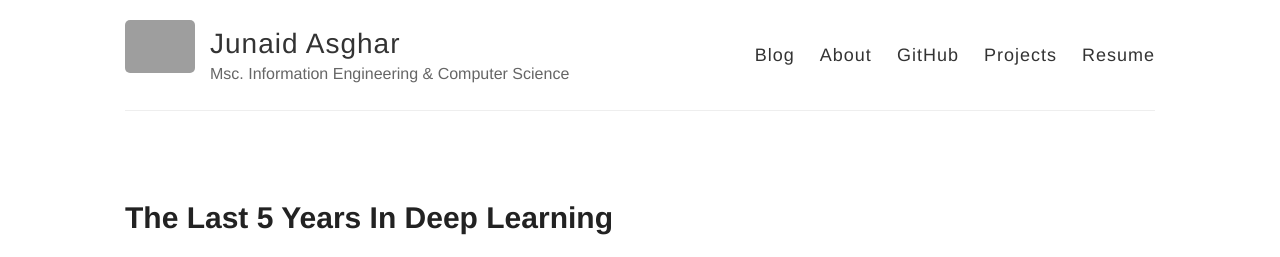
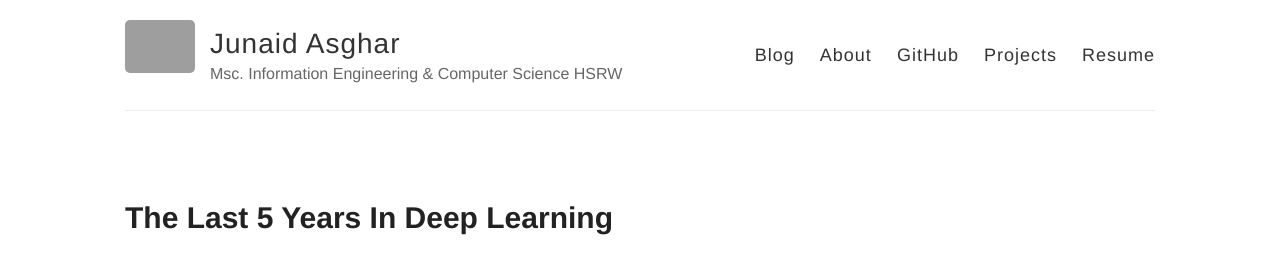
Before and after one commit to JunaidAsghar/JunaidAsghar.github.io, a Jekyll site: the page built from index.html, in a window 1280 px wide and 900 px high. Shown: the top 257 px of the window. Built offline with Jekyll 4.4.1, drawn with Linux system fonts in a browser that asks for light colours; grey boxes are pictures that could not be loaded.

Commit message:
Update _config.yml

```diff
--- a/_config.yml
+++ b/_config.yml
@@ -6,10 +6,10 @@
 name: Junaid Asghar
 
 # Short bio or description (displayed in the header)
-description: Msc. Information Engineering & Computer Science
+description: Msc. Information Engineering & Computer Science HSRW
 
 # URL of your avatar or profile pic (you could use your GitHub profile pic)
-avatar: https://media.licdn.com/mpr/mpr/shrinknp_400_400/AAEAAQAAAAAAAAI-AAAAJDY5YmU0MmU0LWU2NzctNDI4Zi04ZTk4LTdlNjE1NGMyYzE2NQ.jpg
+avatar:  JunaidAsghar.github.io/assets/IMG_2905.jpg
 
 #
 # Flags below are optional
```
